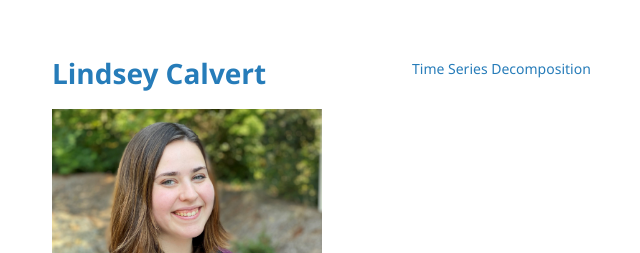
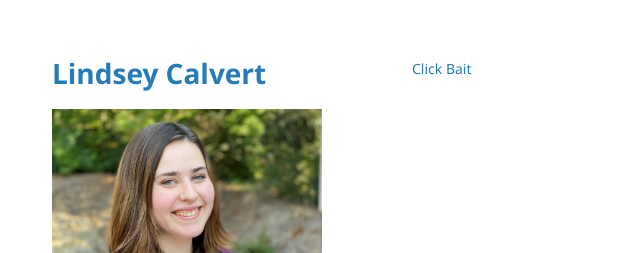
Before and after one commit to lindsey-calvert/lindsey-calvert.github.io, a Jekyll site: the page built from index.md, in a window 1280 px wide. Shown: the top 253 px of the page, without its empty margins (158-798 px from the left). Built offline with Jekyll 4.4.1, drawn with Linux system fonts in a browser that asks for light colours; our own code applies the rules of GitHub Pages for plain Markdown files.

Commit message:
Update index.md

```diff
--- a/index.md
+++ b/index.md
@@ -4,4 +4,4 @@ description: Graduate student at The College of William & Mary
 logo: ![My Picture](/pics/Headshot.jpg)
 ---
 
-[Time Series Decomposition](another-page.md)
+[Click Bait](another-page.md)
```
